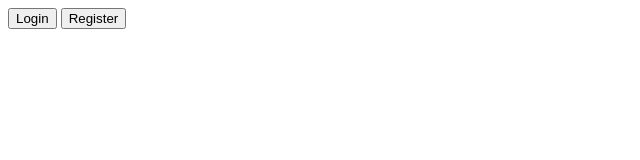
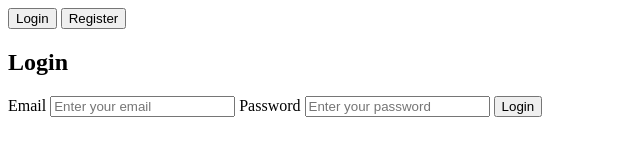
Before and after one commit to Angkon-Kar/Register-Login_Page, a plain HTML site: page index.html in a window 1280 px wide. Shown: the whole page, without its empty margins (0-640 px from the left). Drawn offline with Linux system fonts and the light colour scheme.

Commit message:
Added > html > login form

```diff
--- a/index.html
+++ b/index.html
@@ -19,7 +19,15 @@
             </button>
         </div>
 
-
+        <form id="loginForm" class="form" onsubmit="event.preventDefault(); loginUser();">
+            <h2>Login</h2>
+        <label for="loginEmail">Email</label>
+        <input type="email" id="loginEmail" placeholder="Enter your email" autocomplete="email" />
+        <label for="loginPassword">Password</label>
+        <input type="password" id="loginPassword" placeholder="Enter your password" autocomplete="current-password" />
+        <button type="submit">Login</button>
+        <p id="loginMessage" class="message"></p>
+        </form>
     </div>
 </body>
 </html>
```
